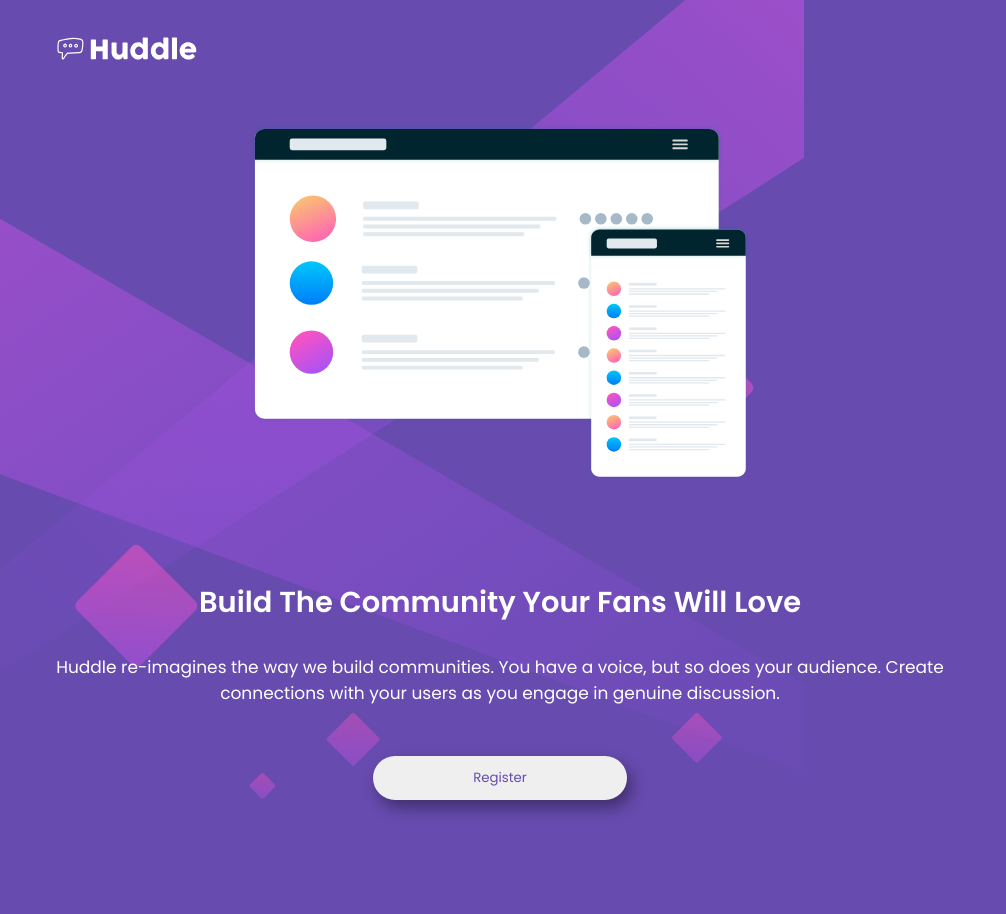
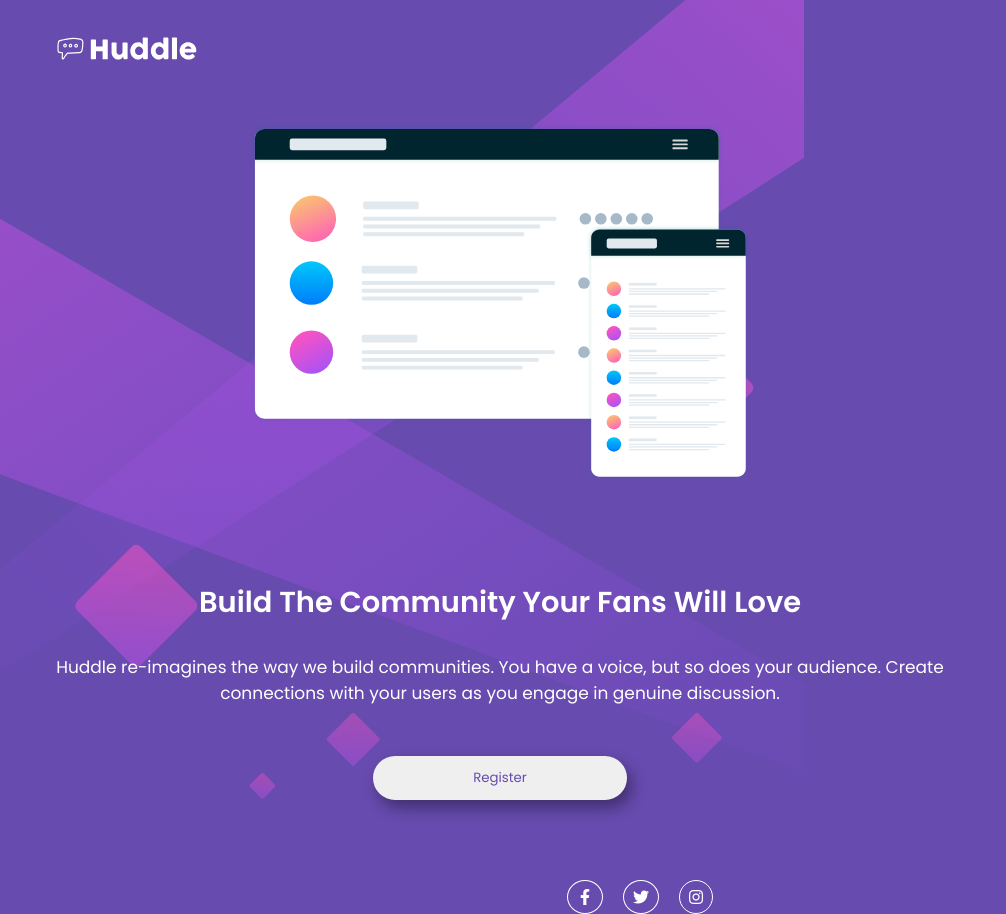
Before and after one commit to ralphsulit/huddle-lading-page, a plain HTML site: page index.html in a window 1280 px wide. Shown: the whole page, without its empty margins (0-1006 px from the left). Before the commit the page ends 880 px from the top, so only its background shows below. Drawn offline with Linux system fonts and the light colour scheme.

Commit message:
accidentaly deleted footer so I added it back. LOL

```diff
--- a/index.html
+++ b/index.html
@@ -33,5 +33,14 @@
       </div>
     </section>
   </div>
+  <footer>
+    <div class="icon">
+      <div><i class="fab fa-facebook-f"></i></div>
+      <div><i class="fab fa-twitter"></i></div>
+      <div><i class="fab fa-instagram"></i></div>
+    </div>
+    </p>
+  </footer>
+
 </body>
 </html>
```
